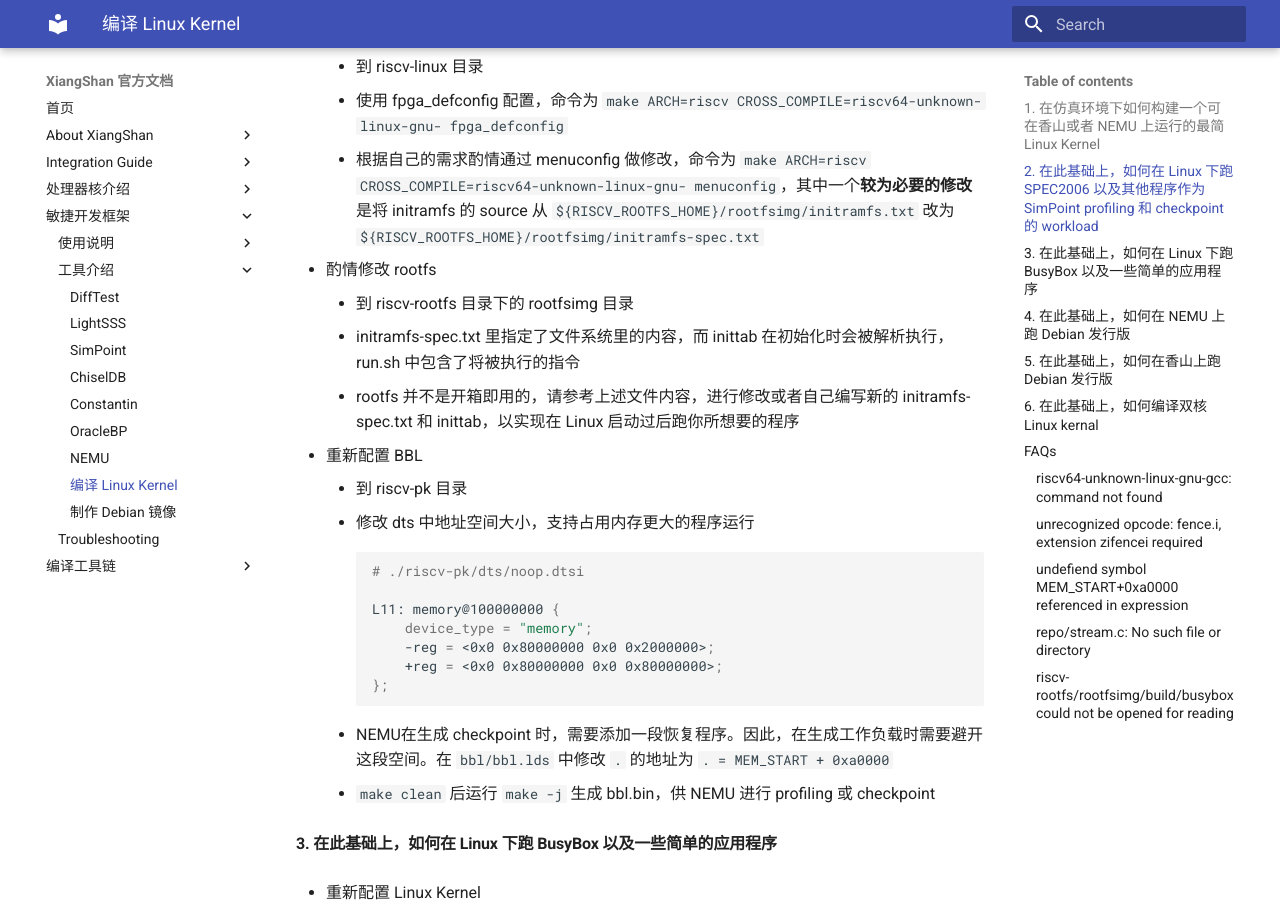
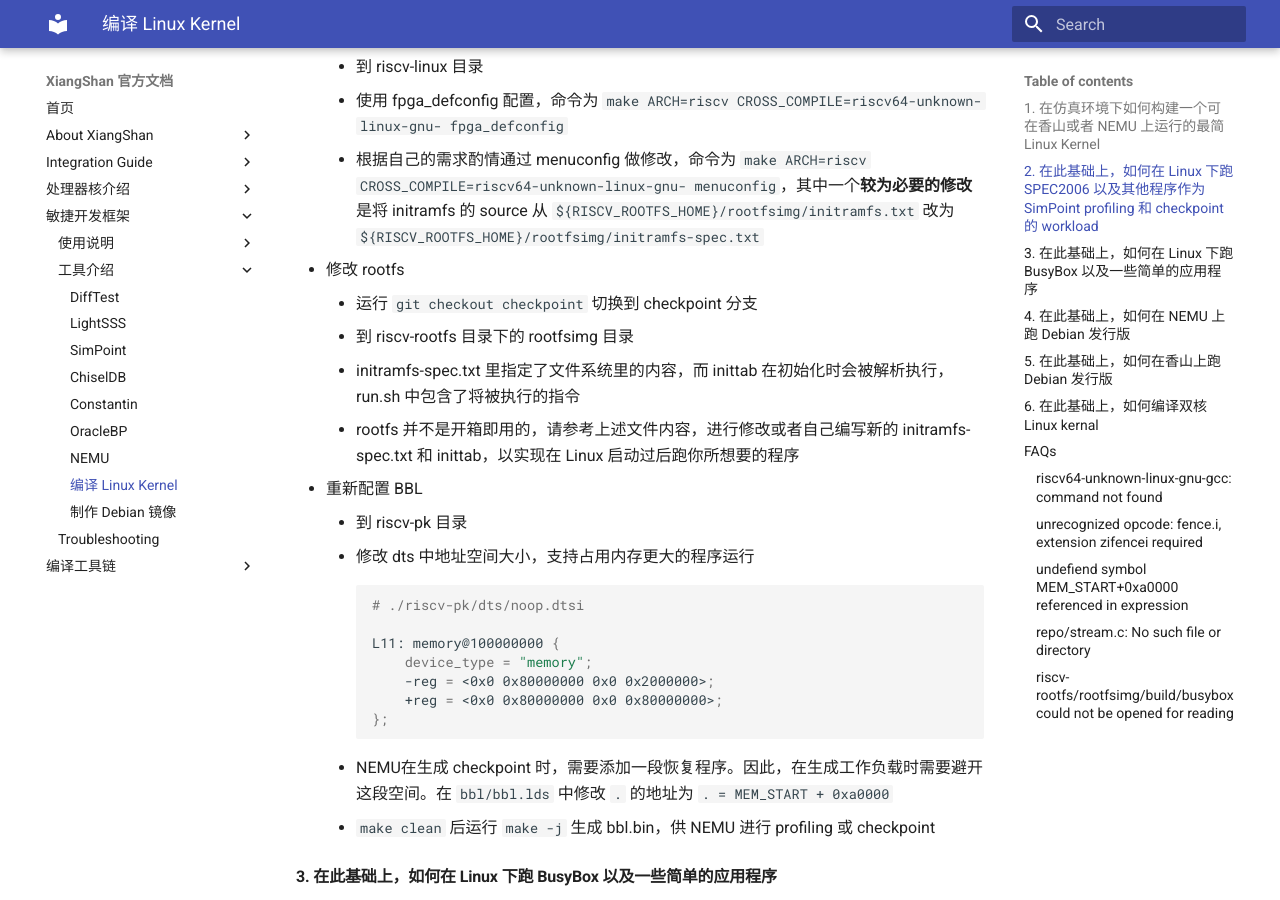
Before and after one commit to OpenXiangShan/XiangShan-doc, an MkDocs documentation site: the page built from docs/tools/linux-kernel-for-xs.md, in a window 1280 px wide and 900 px high, scrolled down 1591 px. Built offline with MkDocs 1.6.1 and Material for MkDocs 9.7.7, drawn with Linux system fonts in a browser that asks for light colours.

Commit message:
rootfs: build SimPoint profiling and checkpoint workload should use branch checkpoint
Signed-off-by: jiaxiaoyu <xyyy1420@gmail.com>

```diff
--- a/docs/tools/linux-kernel-for-xs.md
+++ b/docs/tools/linux-kernel-for-xs.md
@@ -44,7 +44,8 @@ This chapter has [English version](./linux-kernel-for-xs-en.md)
     * 使用 fpga_defconfig 配置，命令为 `make ARCH=riscv CROSS_COMPILE=riscv64-unknown-linux-gnu- fpga_defconfig`
     * 根据自己的需求酌情通过 menuconfig 做修改，命令为 `make ARCH=riscv CROSS_COMPILE=riscv64-unknown-linux-gnu- menuconfig`，其中一个**较为必要的修改**是将 initramfs 的 source 从 `${RISCV_ROOTFS_HOME}/rootfsimg/initramfs.txt` 改为 `${RISCV_ROOTFS_HOME}/rootfsimg/initramfs-spec.txt`
 
-* 酌情修改 rootfs
+* 修改 rootfs
+    * 运行 `git checkout checkpoint` 切换到 checkpoint 分支
     * 到 riscv-rootfs 目录下的 rootfsimg 目录
     * initramfs-spec.txt 里指定了文件系统里的内容，而 inittab 在初始化时会被解析执行，run.sh 中包含了将被执行的指令
     * rootfs 并不是开箱即用的，请参考上述文件内容，进行修改或者自己编写新的 initramfs-spec.txt 和 inittab，以实现在 Linux 启动过后跑你所想要的程序
```
